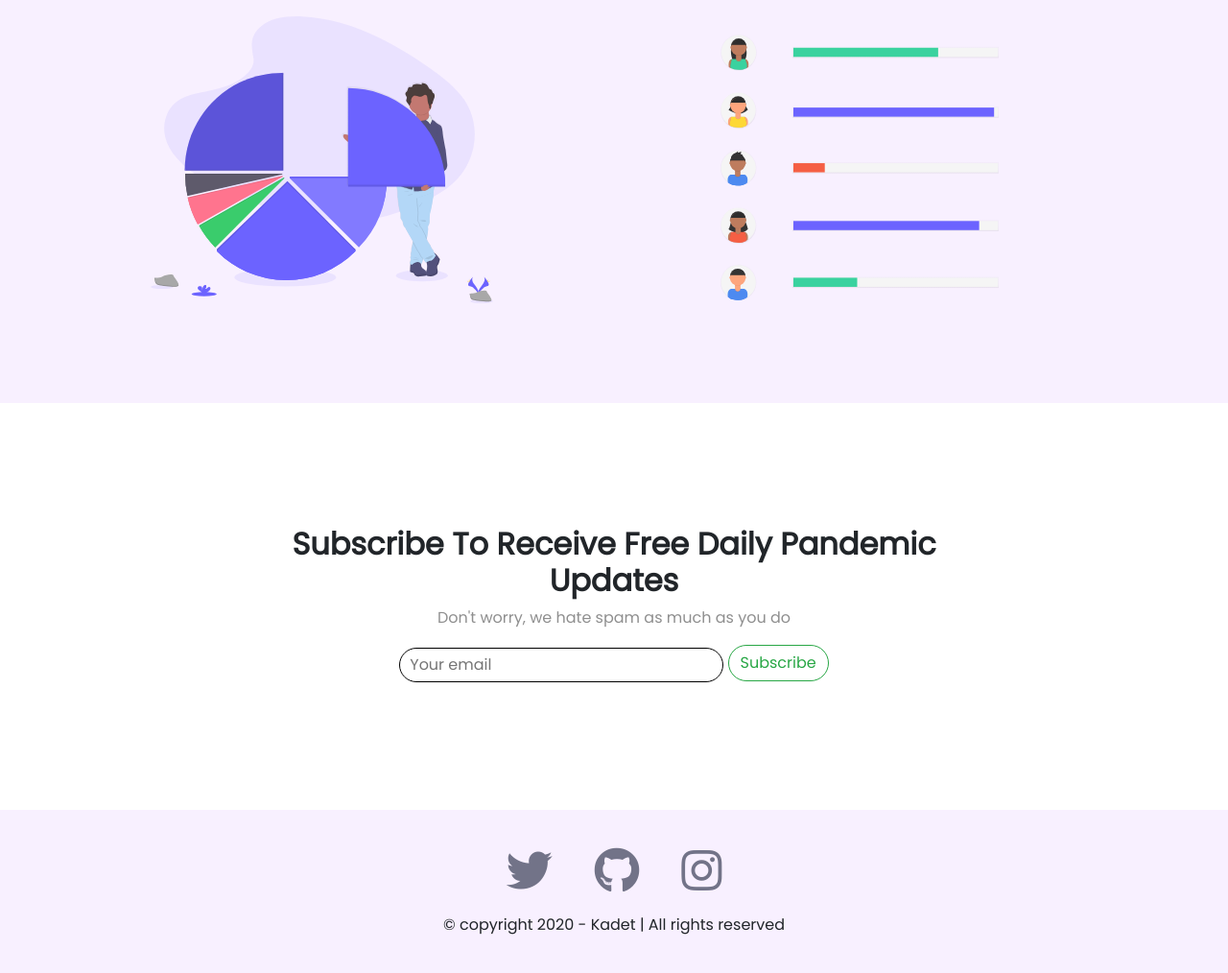
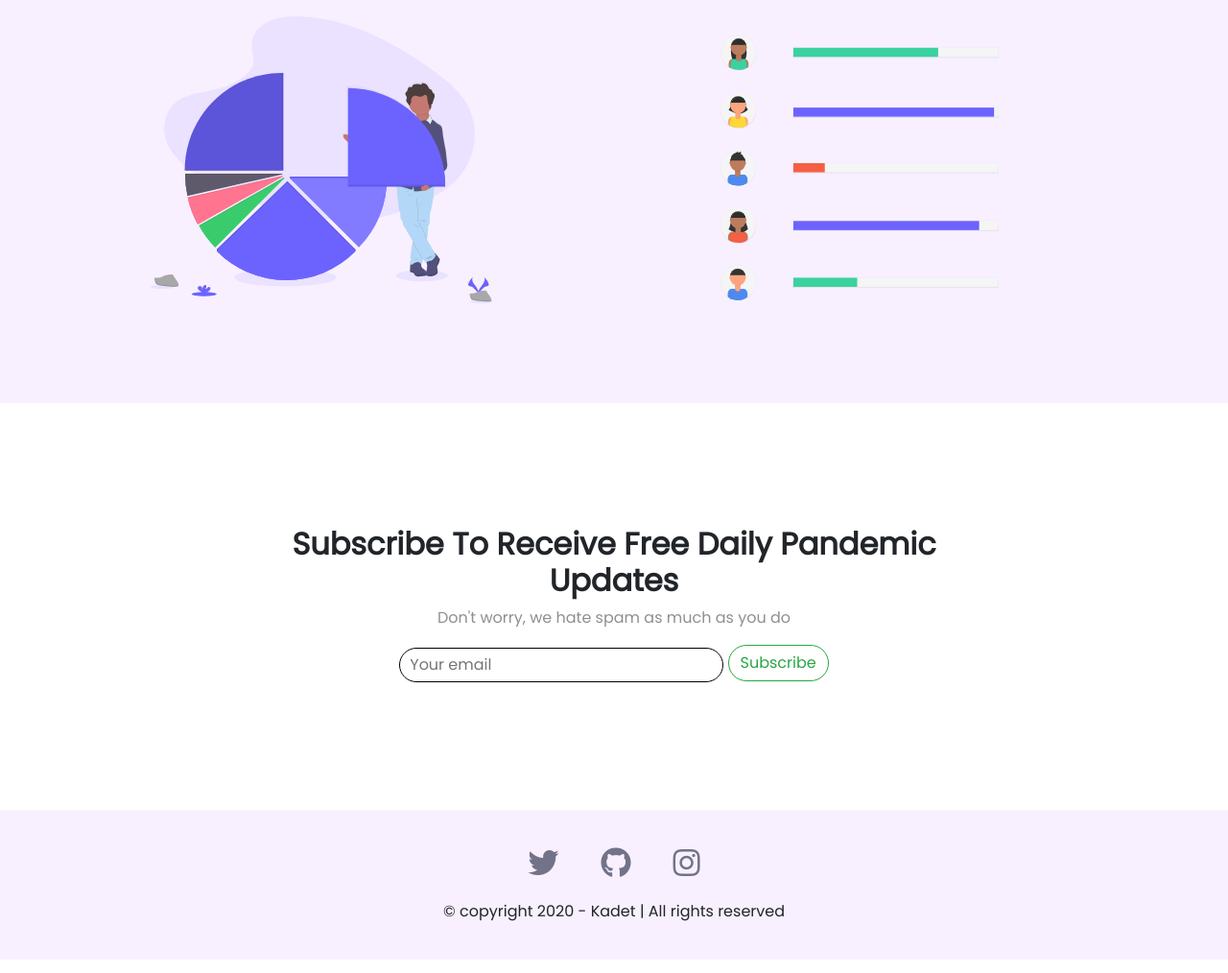
Before and after one commit to kadetXx/panflow, a plain HTML site: page index.html in a window 1280 px wide. Shown: the part 1357-2371 px from the top of the page at 96% size. Drawn offline with nearby package versions, Linux system fonts and the light colour scheme.

Commit message:
icon size reduced

```diff
--- a/index.html
+++ b/index.html
@@ -116,9 +116,9 @@
 
   <section id="footer">
     <div class="container-fluid social-icons">
-      <a href="https://twitter.com/snillo_" target="_blank"><i class="fab fa-twitter fa-3x"></i></a>
-      <a href="https://github.com/techkadet" target="_blank"><i class="fab fa-github fa-3x"></i></a>
-      <a href="https://instagram.com/techkadet" target="_blank"><i class="fab fa-instagram fa-3x"></i></a>
+      <a href="https://twitter.com/snillo_" target="_blank"><i class="fab fa-twitter fa-2x"></i></a>
+      <a href="https://github.com/techkadet" target="_blank"><i class="fab fa-github fa-2x"></i></a>
+      <a href="https://instagram.com/techkadet" target="_blank"><i class="fab fa-instagram fa-2x"></i></a>
     </div>
     <div class="container-fluid">
       <p class="copyright-text">© copyright 2020 - Kadet | All rights reserved</p>
```
